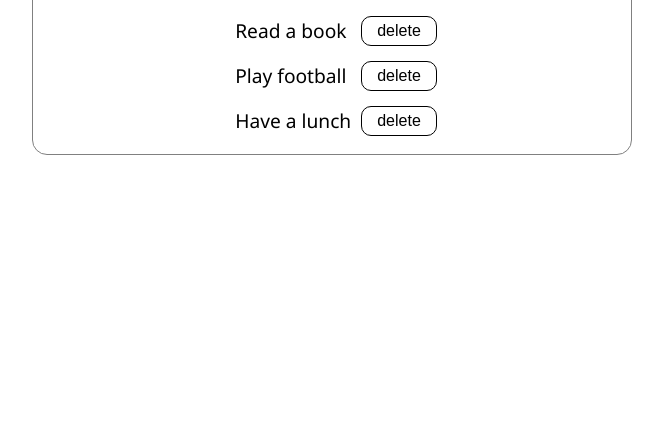
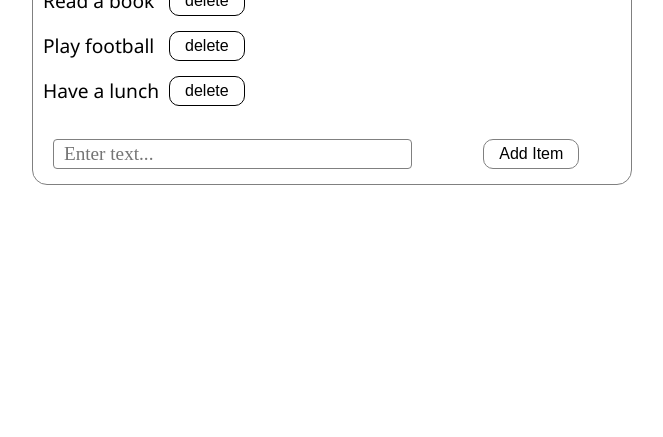
Before and after one commit to Droideko/React-Todo, a React app: page / in a window 1280 px wide. Shown: the part 363-800 px from the top of the page, without its empty margins (308-971 px from the left). Built offline with nearby package versions, Linux system fonts and the light colour scheme.

Commit message:
Create Add function

```diff
--- a/src/components/item-add-form/item-add-form.js
+++ b/src/components/item-add-form/item-add-form.js
@@ -3,9 +3,46 @@ import React, {Component} from 'react';
 import './item-add-form.sass';
 
 class ItemAddForm extends Component{
+   constructor(props){
+      super(props);
+      this.handleSubmit = this.handleSubmit.bind(this);
+      this.state = {
+         text: ''
+      };
+      this.handleChange = this.handleChange.bind(this);
+      this.handleSubmit = this.handleSubmit.bind(this);
+   }
+
+   handleSubmit(e){
+      e.preventDefault();
+      const text = this.state.text;
+      if (!text) return;
+      this.props.handleAddItem(text);
+      this.setState({text: ''});
+   }
+
+   handleChange(e){
+      this.setState({text : e.target.value});
+   }
+
    render(){
       return(
-         <div></div>
+         <form
+            onSubmit={this.handleSubmit}
+            className='added-container'>
+            <input
+               className='added-container__input'
+               type='text'
+               placeholder='Enter text...'
+               value={this.state.text}
+               onChange={this.handleChange}/>
+            <button
+               className='added-container__button'
+               type='button'
+               onClick={this.handleSubmit}>
+                  Add Item
+            </button>
+         </form>
       );
    }
 }
--- a/src/components/item-add-form/item-add-form.sass
+++ b/src/components/item-add-form/item-add-form.sass
@@ -0,0 +1,24 @@
+.added-container
+   display: grid
+   grid-template-columns: 2fr 1fr
+   justify-items: center
+   align-items: center
+   padding: 15px 0px
+   &__input
+      width: 90%
+      font-family: serif
+      font-size: 1.2em
+      padding: 3px 10px
+      outline: none
+      border: 1px solid grey
+      border-radius: 4px
+   &__button
+      font-family: Arial, Helvetica, sans-serif
+      font-size: 1em
+      height: 100%
+      padding: 0px 15px
+      cursor: pointer
+      background-color: #ffffff
+      border: 1px solid grey
+      border-radius: 10px
+      outline: none
--- a/src/components/search-panel/search-panel.js
+++ b/src/components/search-panel/search-panel.js
@@ -10,6 +10,7 @@ class SearchPanel extends Component{
             <form className='container__search-form'>
                <input
                   className='container__search-input'
+                  placeholder='Search...'
                   value={searchText}
                   onChange={handleSearch}>
                </input>
--- a/src/components/todo-container/todo-container.js
+++ b/src/components/todo-container/todo-container.js
@@ -12,9 +12,11 @@ class ToDoContainer extends Component{
          data: this.props.data,
          searchText: '',
       }
+      this.id = 10;
       this.handleDelete = this.handleDelete.bind(this);
       this.handleSearch = this.handleSearch.bind(this);
       this.handleImportant = this.handleImportant.bind(this);
+      this.handleAddItem = this.handleAddItem.bind(this);
    }
 
    handleDelete(id){
@@ -37,6 +39,17 @@ class ToDoContainer extends Component{
       });
    }
 
+   handleAddItem(text){
+      const newItem = {
+         label: text,
+         done: false,
+         id: this.id++,
+      };
+      this.setState(({data}) => ({
+         data: [...data, newItem]
+      }))
+   }
+
    myFilter(searchText, data){
       return data.filter(el => el.label.toLowerCase().includes(searchText.toLowerCase()));
    }
@@ -44,7 +57,6 @@ class ToDoContainer extends Component{
    render(){
       const {data, searchText} = this.state;
       const filterData = this.myFilter(searchText, data);
-      console.log(data);
       return(
          <div className='container'>
             <h1 className='container__title'>Todo List</h1>
@@ -55,7 +67,8 @@ class ToDoContainer extends Component{
                data={filterData}
                handleDelete={this.handleDelete}
                handleImportant={this.handleImportant}/>
-            <ItemAddForm />
+            <ItemAddForm
+               handleAddItem={this.handleAddItem}/>
          </div>
       )
    }
--- a/src/components/todo-list/todo-list.sass
+++ b/src/components/todo-list/todo-list.sass
@@ -1,4 +1,9 @@
 table
+   width: 100%
    display: grid
    justify-items: center
    margin: 10px 0px
+
+tbody
+   width: 100%
+   overflow: hidden
```
Also changed, not shown: dist/bundle.js.
